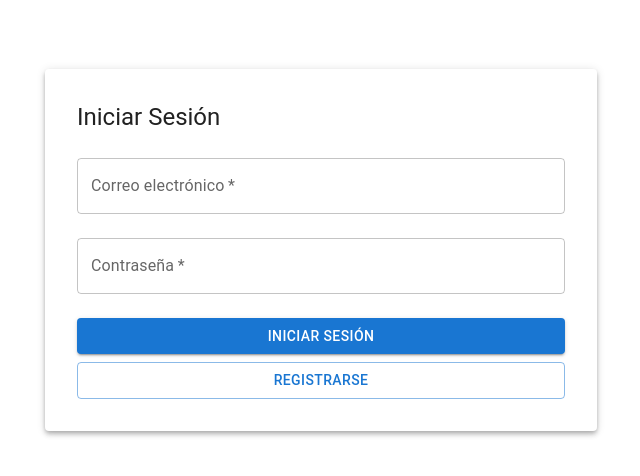
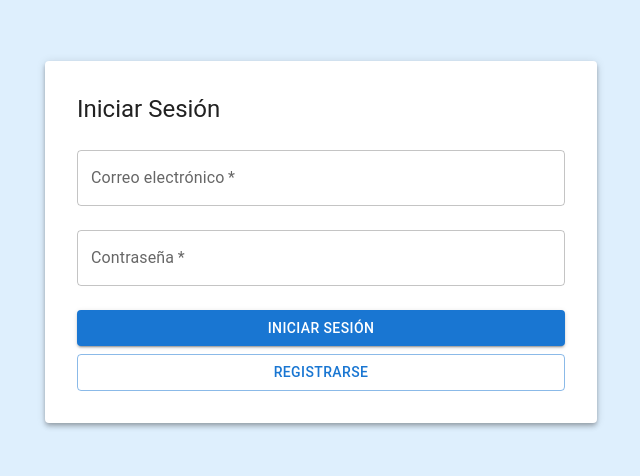
Before and after one commit to ramilla022/ListaDeTareasFront, a React (Vite) app: page /login in a window 1280 px wide. Shown: the part 158-634 px from the top of the page, without its empty margins (319-959 px from the left). Built offline with nearby package versions, Linux system fonts and the light colour scheme.

Commit message:
-Modificaciones NavBar y fondo de la App

```diff
--- /dev/null
+++ b/src/Tareas.css
@@ -0,0 +1,10 @@
+body {
+  background-color: #deeffd;
+  font-family: Arial, sans-serif;
+  margin: 0;
+  padding: 0;
+}
+
+.app-container {
+  min-height: 100vh;
+}
--- a/src/TareasApp.jsx
+++ b/src/TareasApp.jsx
@@ -3,7 +3,7 @@ import Navbar from './UI/Navbar';
 import TareasPage from './Tareas/Pages/TareasPage';
 import LoginPage from "./Tareas/Pages/LoginPage";
 import RegisterPage from "./Tareas/Pages/RegisterPage";
-
+import './Tareas.css'
 import { useAuth } from "./Context/AuthContext";
 import CrearTarea from "./Tareas/Pages/crearTarea";
 import ModificarTarea from "./Tareas/Pages/ModificarTarea";
@@ -13,16 +13,16 @@ function App() {
   const { usuario } = useAuth();
 
   return (
-    <>
+    <div className="app-container">
       <Navbar />
       <Routes>
         <Route path="/" element={
           usuario ? <TareasPage estadoFiltro="Pendiente" /> : <Navigate to="/login" replace />
         } />
-         <Route path="/historialTareas" element={
+        <Route path="/historialTareas" element={
           usuario ? <HistorialTareas /> : <Navigate to="/login" replace />
         } />
-         <Route path="/crearTarea" element={
+        <Route path="/crearTarea" element={
           usuario ? <CrearTarea /> : <Navigate to="/login" replace />
         } />
         <Route path="/Completadas" element={
@@ -32,7 +32,6 @@ function App() {
           usuario ? <ModificarTarea /> : <Navigate to="/login" replace />
         } />
 
-
         <Route path="/login" element={
           !usuario ? <LoginPage /> : <Navigate to="/" replace />
         } />
@@ -41,7 +40,7 @@ function App() {
           !usuario ? <RegisterPage /> : <Navigate to="/" replace />
         } />
       </Routes>
-    </>
+    </div>
   );
 }
 
--- a/src/UI/Navbar.jsx
+++ b/src/UI/Navbar.jsx
@@ -8,6 +8,7 @@ import DoneAllIcon from '@mui/icons-material/DoneAll';
 import LogoutIcon from '@mui/icons-material/Logout';
 import { NavLink, useNavigate } from 'react-router-dom';
 import { useAuth } from '../Context/AuthContext';
+import TaskAltIcon from '@mui/icons-material/TaskAlt';
 
 export default function Navbar() {
   const { usuario, logout } = useAuth();
@@ -24,8 +25,13 @@ export default function Navbar() {
   <Box sx={{ flexGrow: 1 }}>
     <AppBar position="static" color="primary">
       <Toolbar>
-          <Typography variant="h6" component="div" sx={{ flexGrow: 1 }}>
-            App de tareas
+        <Typography
+          variant="h6"
+          component="div"
+          sx={{ flexGrow: 1, display: 'flex', alignItems: 'center', gap: 1, fontWeight: 'bold' }}
+        >
+          <TaskAltIcon />
+          App de Tareas
         </Typography>
 
         <Button color="inherit" startIcon={<ChecklistIcon />} component={NavLink} to="/">
@@ -37,6 +43,9 @@ export default function Navbar() {
         <Button color="inherit" startIcon={<ChecklistIcon />} component={NavLink} to="/historialTareas">
           Historial de tareas
         </Button>
+
+        <Box sx={{ width: 20 }} />
+
         <Button color="inherit" startIcon={<LogoutIcon />} onClick={handleLogout}>
           Cerrar Sesión
         </Button>
```
Lines whose indentation alone changed are shown as unchanged.
